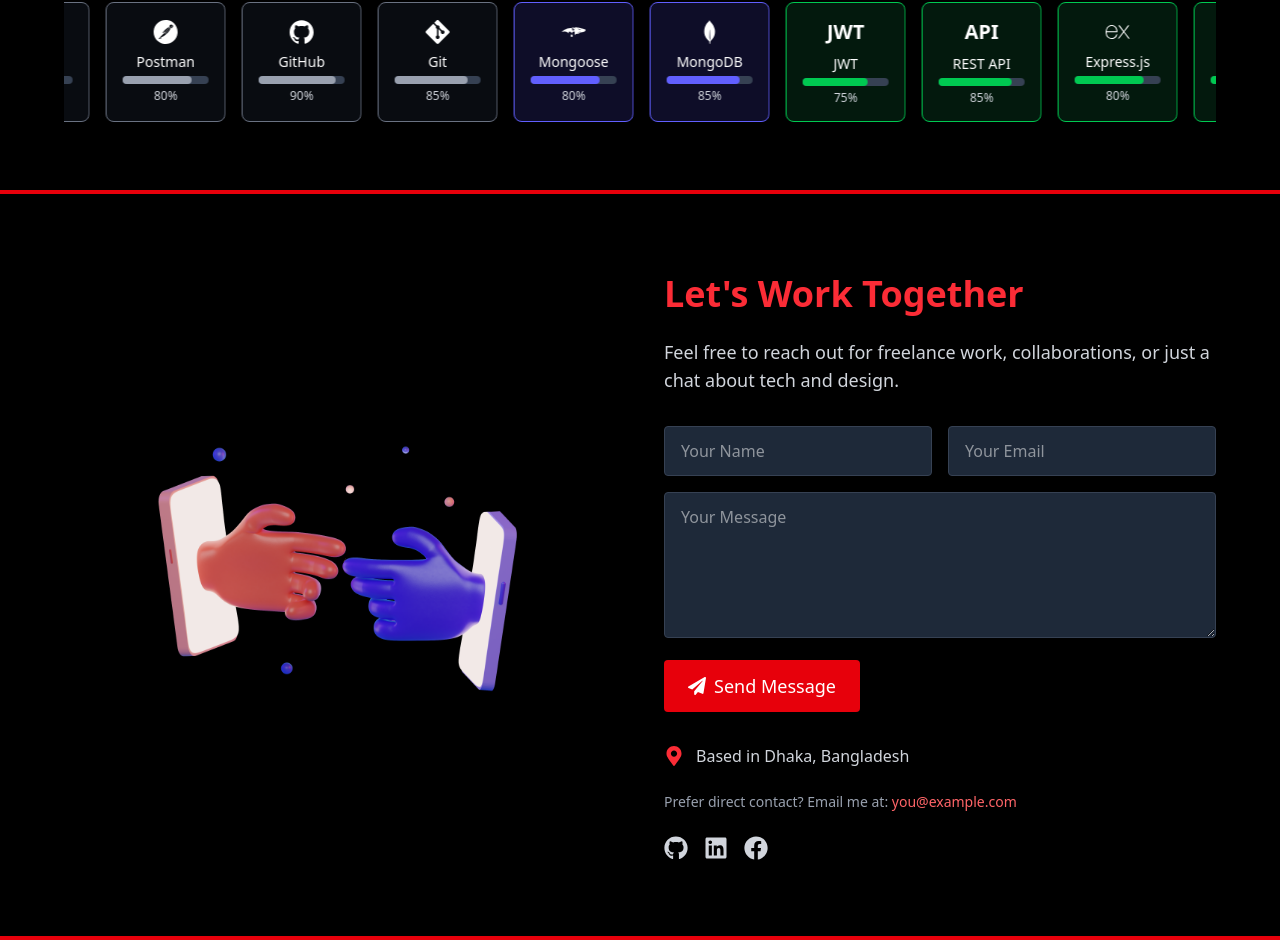
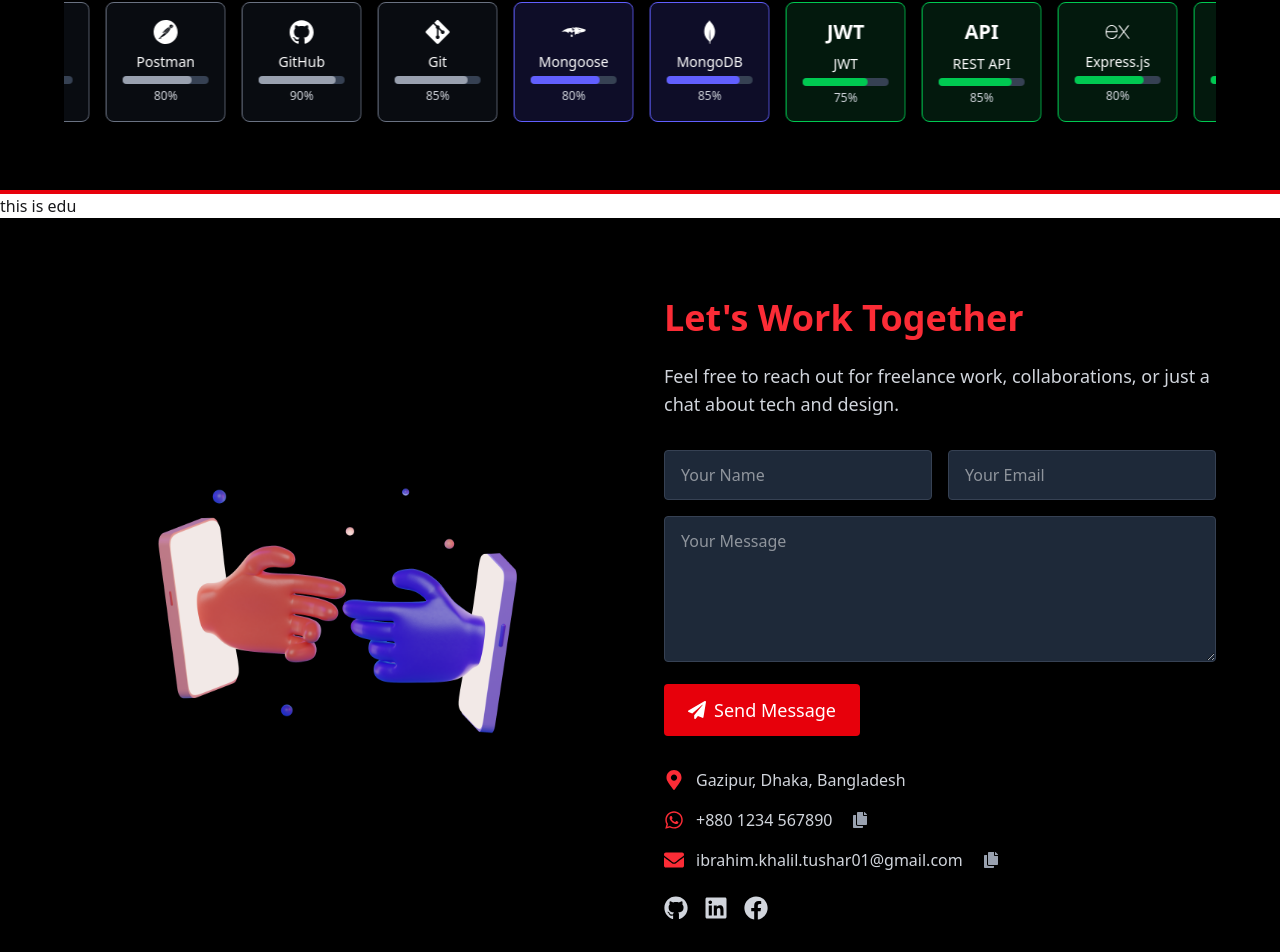
Before and after one commit to iktushar01/Tushar.Dev.Portfolio, a React (Vite) app: page / in a window 1280 px wide. Shown: the part 1798-2750 px from the top of the page. Built offline with nearby package versions, Linux system fonts and the light colour scheme.

Commit message:
Contactus section update

```diff
--- a/package.json
+++ b/package.json
@@ -21,6 +21,8 @@
     "react-intersection-observer": "^9.16.0",
     "react-motion": "^0.5.2",
     "react-router": "^7.6.3",
+    "sweetalert2": "^11.22.1",
+    "sweetalert2-react-content": "^5.1.0",
     "tailwindcss": "^4.1.11"
   },
   "devDependencies": {
--- a/src/Components/ContactUs/ContactUs.jsx
+++ b/src/Components/ContactUs/ContactUs.jsx
@@ -1,8 +1,12 @@
 import React from 'react';
-import { FaPaperPlane, FaGithub, FaLinkedin, FaFacebook, FaMapMarkerAlt } from 'react-icons/fa';
+import { FaPaperPlane, FaGithub, FaLinkedin, FaFacebook, FaMapMarkerAlt, FaWhatsapp, FaEnvelope, FaCopy } from 'react-icons/fa';
 import { Player } from '@lottiefiles/react-lottie-player';
 import { motion } from 'framer-motion';
 import { useInView } from 'react-intersection-observer';
+import Swal from 'sweetalert2';
+import withReactContent from 'sweetalert2-react-content';
+
+const MySwal = withReactContent(Swal);
 
 const ContactUs = () => {
   const [ref, inView] = useInView({
@@ -34,6 +38,28 @@ const ContactUs = () => {
     }
   };
 
+  const copyToClipboard = (text, type) => {
+    navigator.clipboard.writeText(text);
+    MySwal.fire({
+      title: <p className="text-white">Copied to clipboard!</p>,
+      text: text,
+      icon: 'success',
+      background: '#1a1a1a',
+      color: '#ffffff',
+      iconColor: '#ef4444',
+      confirmButtonColor: '#ef4444',
+      customClass: {
+        popup: 'dark-swal',
+        title: 'dark-swal-title',
+        content: 'dark-swal-content',
+      },
+      showConfirmButton: false,
+      timer: 2000,
+      toast: true,
+      position: 'top-end'
+    });
+  };
+
   return (
     <section id="contact" className="bg-black text-white py-20 px-4 sm:px-8 relative overflow-hidden">
 
@@ -48,7 +74,7 @@ const ContactUs = () => {
           {/* Left Column - Lottie Animation (50%) */}
           <motion.div
             variants={item}
-            className="w-full lg:w-1/2"
+            className="w-full hidden md:block lg:w-1/2"
           >
             <Player
               autoplay
@@ -128,12 +154,34 @@ const ContactUs = () => {
             >
               <motion.div variants={item} className="flex items-center gap-3">
                 <FaMapMarkerAlt className="text-red-500 text-xl" />
-                <span className="text-gray-300">Based in Dhaka, Bangladesh</span>
+                <span className="text-gray-300">Gazipur, Dhaka, Bangladesh</span>
               </motion.div>
 
-              <motion.p variants={item} className="text-gray-400 text-sm mt-6 mb-3">
-                Prefer direct contact? Email me at: <a href="mailto:you@example.com" className="text-red-400 hover:underline">you@example.com</a>
-              </motion.p>
+              {/* WhatsApp Contact */}
+              <motion.div variants={item} className="flex items-center gap-3">
+                <FaWhatsapp className="text-red-500 text-xl" />
+                <span className="text-gray-300">+880 1234 567890</span>
+                <button
+                  onClick={() => copyToClipboard('+8801234567890', 'WhatsApp')}
+                  className="ml-2 text-gray-400 hover:text-white transition-colors"
+                  aria-label="Copy WhatsApp number"
+                >
+                  <FaCopy />
+                </button>
+              </motion.div>
+
+              {/* Email Contact */}
+              <motion.div variants={item} className="flex items-center gap-3">
+                <FaEnvelope className="text-red-500 text-xl" />
+                <span className="text-gray-300">ibrahim.khalil.tushar01@gmail.com</span>
+                <button
+                  onClick={() => copyToClipboard('ibrahim.khalil.tushar01@gmail.com', 'Email')}
+                  className="ml-2 text-gray-400 hover:text-white transition-colors"
+                  aria-label="Copy email address"
+                >
+                  <FaCopy />
+                </button>
+              </motion.div>
 
               {/* Social Links */}
               <motion.div
--- /dev/null
+++ b/src/Components/Education/Education.jsx
@@ -0,0 +1,11 @@
+import React from 'react';
+
+const Education = () => {
+    return (
+        <div>
+            this is edu
+        </div>
+    );
+};
+
+export default Education;
--- a/src/Pages/Home/Home.jsx
+++ b/src/Pages/Home/Home.jsx
@@ -3,6 +3,7 @@ import Headers from '../../Components/Header/Headers';
 import AboutMe from '../../Components/AboutMe/AboutMe';
 import ContactUs from '../../Components/ContactUs/ContactUs';
 import Skills from '../../Components/Skills/Skills';
+import Education from '../../Components/Education/Education';
 
 const Home = () => {
     return (
@@ -10,6 +11,7 @@ const Home = () => {
             <Headers></Headers>
             <AboutMe></AboutMe>
             <Skills></Skills>
+            <Education></Education>
             <ContactUs></ContactUs>
         </div>
     );
```
Also changed, not shown: src/App.css (+12 -0 lines), 1 other file (tests, documents, lock files or other folders).
